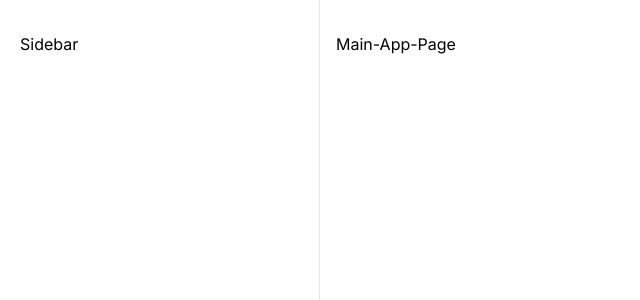
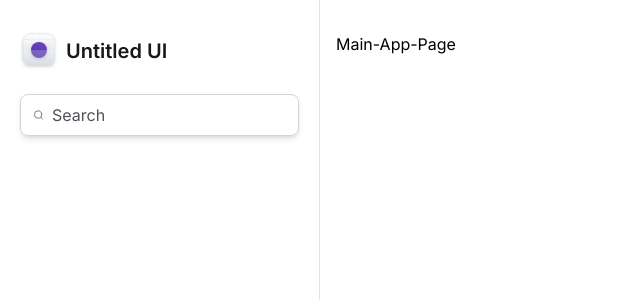
Before and after one commit to antoniPrz/tailwind-practice, a Next.js app: page / in a window 1280 px wide. Shown: the top 300 px of the page, without its empty margins (0-640 px from the left). Built offline with nearby package versions, Linux system fonts and the light colour scheme.

Commit message:
logo and searchbar

```diff
--- a/package.json
+++ b/package.json
@@ -15,6 +15,7 @@
     "autoprefixer": "10.4.14",
     "eslint": "8.46.0",
     "eslint-config-next": "13.4.12",
+    "lucide-react": "^0.265.0",
     "next": "13.4.12",
     "postcss": "8.4.27",
     "react": "18.2.0",
--- /dev/null
+++ b/src/app/components/Sidebar/Index.tsx
@@ -0,0 +1,20 @@
+import { Logo } from "./Logo";
+import {Search} from "lucide-react"
+
+
+export function Sidebar(){
+    return (<>
+
+      <aside className=' border-r border-zinc-200 px-5 py-8 space-y-6'>
+      <Logo/>
+      {/* searchbar */}
+      <div className="border border-zinc-300 px-3 py-2 gap-2 rounded-lg w-full flex items-center shadow-md">
+        <Search className="h-5 w-5 text-zinc-500"/>
+        <input type="text" className="flex-1 p-0 text-zinc-900 placeholder-zinc-600 border-0 bg-transparent" placeholder="Search"/>
+      </div>
+
+
+      </aside>
+
+    </>)
+}
--- /dev/null
+++ b/src/app/components/Sidebar/Logo.tsx
@@ -0,0 +1,207 @@
+
+
+export function Logo() {
+  return (
+    <strong className="flex items-center gap-2 text-xl font-semibold text-zinc-900">
+    <svg
+      width={38}
+      height={38}
+      viewBox="0 0 38 38"
+      fill="none"
+      xmlns="http://www.w3.org/2000/svg"
+
+    >
+      <g filter="url(#filter0_dd_1941_307)">
+        <g clipPath="url(#clip0_1941_307)">
+          <rect x={3} y={2} width={32} height={32} rx={8} fill="#fff" />
+          <rect
+            x={3}
+            y={2}
+            width={32}
+            height={32}
+            rx={8}
+            fill="url(#paint0_linear_1941_307)"
+          />
+          <path
+            fillRule="evenodd"
+            clipRule="evenodd"
+            d="M19 4.039c-7.71 0-13.961 6.25-13.961 13.961 0 7.71 6.25 13.961 13.961 13.961 7.71 0 13.961-6.25 13.961-13.961 0-7.71-6.25-13.961-13.961-13.961zM4.961 18c0-7.753 6.286-14.039 14.039-14.039S33.039 10.247 33.039 18 26.753 32.039 19 32.039 4.961 25.753 4.961 18z"
+            fill="#D0D5DD"
+          />
+          <path
+            fillRule="evenodd"
+            clipRule="evenodd"
+            d="M19 14.078a3.922 3.922 0 100 7.845 3.922 3.922 0 000-7.845zM15 18a4 4 0 118 0 4 4 0 01-8 0z"
+            fill="#D0D5DD"
+          />
+          <path
+            fillRule="evenodd"
+            clipRule="evenodd"
+            d="M19 15.32a2.68 2.68 0 100 5.36 2.68 2.68 0 000-5.36zM16.243 18a2.757 2.757 0 115.514 0 2.757 2.757 0 01-5.514 0z"
+            fill="#D0D5DD"
+          />
+          <path d="M18.961 2h.078v32h-.078V2z" fill="#D0D5DD" />
+          <path d="M35 17.96v.079H3v-.078h32z" fill="#D0D5DD" />
+          <path
+            d="M29.602 2h.078v32h-.078V2zM13.64 2h.078v32h-.077V2zM24.282 2h.077v32h-.077V2zM8.32 2h.078v32H8.32V2z"
+            fill="#D0D5DD"
+          />
+          <path
+            d="M35 28.602v.077H3v-.077h32zM35 12.64v.078H3v-.077h32zM35 23.281v.078H3v-.078h32zM35 7.32v.078H3V7.32h32z"
+            fill="#D0D5DD"
+          />
+          <g filter="url(#filter1_dd_1941_307)">
+            <circle cx={19} cy={18} r={8} fill="url(#paint1_linear_1941_307)" />
+          </g>
+          <g filter="url(#filter2_b_1941_307)">
+            <path
+              d="M3 18h32v3.2c0 4.48 0 6.72-.872 8.432a8 8 0 01-3.496 3.496C28.92 34 26.68 34 22.2 34h-6.4c-4.48 0-6.72 0-8.432-.872a8 8 0 01-3.496-3.496C3 27.92 3 25.68 3 21.2V18z"
+              fill="#fff"
+              fillOpacity={0.2}
+            />
+          </g>
+        </g>
+        <rect
+          x={3.15}
+          y={2.15}
+          width={31.7}
+          height={31.7}
+          rx={7.85}
+          stroke="#D0D5DD"
+          strokeWidth={0.3}
+        />
+      </g>
+      <defs>
+        <filter
+          id="filter0_dd_1941_307"
+          x={0}
+          y={0}
+          width={38}
+          height={38}
+          filterUnits="userSpaceOnUse"
+          colorInterpolationFilters="sRGB"
+        >
+          <feFlood floodOpacity={0} result="BackgroundImageFix" />
+          <feColorMatrix
+            in="SourceAlpha"
+            values="0 0 0 0 0 0 0 0 0 0 0 0 0 0 0 0 0 0 127 0"
+            result="hardAlpha"
+          />
+          <feOffset dy={1} />
+          <feGaussianBlur stdDeviation={1} />
+          <feColorMatrix values="0 0 0 0 0.0627451 0 0 0 0 0.0941176 0 0 0 0 0.156863 0 0 0 0.06 0" />
+          <feBlend
+            in2="BackgroundImageFix"
+            result="effect1_dropShadow_1941_307"
+          />
+          <feColorMatrix
+            in="SourceAlpha"
+            values="0 0 0 0 0 0 0 0 0 0 0 0 0 0 0 0 0 0 127 0"
+            result="hardAlpha"
+          />
+          <feOffset dy={1} />
+          <feGaussianBlur stdDeviation={1.5} />
+          <feColorMatrix values="0 0 0 0 0.0627451 0 0 0 0 0.0941176 0 0 0 0 0.156863 0 0 0 0.1 0" />
+          <feBlend
+            in2="effect1_dropShadow_1941_307"
+            result="effect2_dropShadow_1941_307"
+          />
+          <feBlend
+            in="SourceGraphic"
+            in2="effect2_dropShadow_1941_307"
+            result="shape"
+          />
+        </filter>
+        <filter
+          id="filter1_dd_1941_307"
+          x={8}
+          y={8}
+          width={22}
+          height={22}
+          filterUnits="userSpaceOnUse"
+          colorInterpolationFilters="sRGB"
+        >
+          <feFlood floodOpacity={0} result="BackgroundImageFix" />
+          <feColorMatrix
+            in="SourceAlpha"
+            values="0 0 0 0 0 0 0 0 0 0 0 0 0 0 0 0 0 0 127 0"
+            result="hardAlpha"
+          />
+          <feOffset dy={1} />
+          <feGaussianBlur stdDeviation={1} />
+          <feColorMatrix values="0 0 0 0 0.0627451 0 0 0 0 0.0941176 0 0 0 0 0.156863 0 0 0 0.06 0" />
+          <feBlend
+            in2="BackgroundImageFix"
+            result="effect1_dropShadow_1941_307"
+          />
+          <feColorMatrix
+            in="SourceAlpha"
+            values="0 0 0 0 0 0 0 0 0 0 0 0 0 0 0 0 0 0 127 0"
+            result="hardAlpha"
+          />
+          <feOffset dy={1} />
+          <feGaussianBlur stdDeviation={1.5} />
+          <feColorMatrix values="0 0 0 0 0.0627451 0 0 0 0 0.0941176 0 0 0 0 0.156863 0 0 0 0.1 0" />
+          <feBlend
+            in2="effect1_dropShadow_1941_307"
+            result="effect2_dropShadow_1941_307"
+          />
+          <feBlend
+            in="SourceGraphic"
+            in2="effect2_dropShadow_1941_307"
+            result="shape"
+          />
+        </filter>
+        <filter
+          id="filter2_b_1941_307"
+          x={-2}
+          y={13}
+          width={42}
+          height={26}
+          filterUnits="userSpaceOnUse"
+          colorInterpolationFilters="sRGB"
+        >
+          <feFlood floodOpacity={0} result="BackgroundImageFix" />
+          <feGaussianBlur in="BackgroundImageFix" stdDeviation={2.5} />
+          <feComposite
+            in2="SourceAlpha"
+            operator="in"
+            result="effect1_backgroundBlur_1941_307"
+          />
+          <feBlend
+            in="SourceGraphic"
+            in2="effect1_backgroundBlur_1941_307"
+            result="shape"
+          />
+        </filter>
+        <linearGradient
+          id="paint0_linear_1941_307"
+          x1={19}
+          y1={2}
+          x2={19}
+          y2={34}
+          gradientUnits="userSpaceOnUse"
+        >
+          <stop stopColor="#fff" />
+          <stop offset={1} stopColor="#D0D5DD" />
+        </linearGradient>
+        <linearGradient
+          id="paint1_linear_1941_307"
+          x1={15}
+          y1={26}
+          x2={23}
+          y2={10}
+          gradientUnits="userSpaceOnUse"
+        >
+          <stop stopColor="#53389E" />
+          <stop offset={1} stopColor="#6941C6" />
+        </linearGradient>
+        <clipPath id="clip0_1941_307">
+          <rect x={3} y={2} width={32} height={32} rx={8} fill="#fff" />
+        </clipPath>
+      </defs>
+    </svg>
+    <span>Untitled UI</span>
+    </strong>
+  )
+}
--- a/src/app/layout.tsx
+++ b/src/app/layout.tsx
@@ -1,6 +1,7 @@
 import './globals.css'
 import type { Metadata } from 'next'
 import { Inter } from 'next/font/google'
+import { Sidebar } from './components/Sidebar/Index'
 
 const inter = Inter({ subsets: ['latin'] })
 
@@ -18,8 +19,7 @@
     <html lang="en">
       <body className={inter.className}>
         <div className='bg-white min-h-screen grid grid-cols-app' >
-
-          <aside className=' border-r border-zinc-200 px-5 py-8'>Sidebar</aside>
+       <Sidebar/>
        <main className=' px-4 pb-12 pt-8'>
 
         {children}
```
Also changed, not shown: 1 other file (tests, documents, lock files or other folders).
